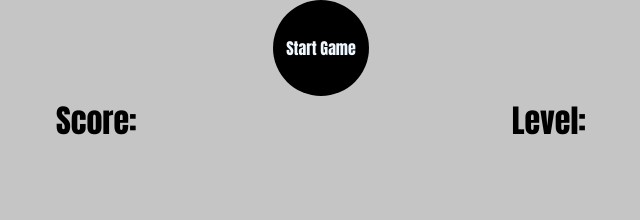
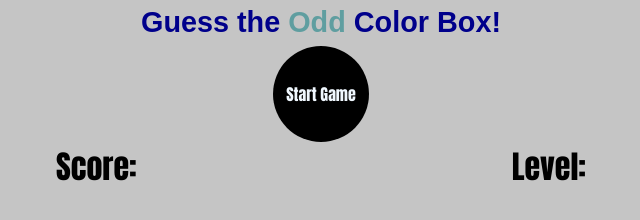
Before and after one commit to arjunaditya/elitmus-submission, a plain HTML site: page index.html in a window 1280 px wide. Shown: the whole page, without its empty margins (319-959 px from the left). Drawn offline with Linux system fonts and the light colour scheme.

Commit message:
add instructions

```diff
--- a/index.html
+++ b/index.html
@@ -12,6 +12,9 @@
 
 <body>
   <main>
+    <div class="instructions">
+      <h2>Guess the <span class="odd">Odd</span> Color Box!</h2>
+    </div>
     <div class="start-game">
       <p>Start Game</p>
     </div>
--- a/style.css
+++ b/style.css
@@ -7,6 +7,21 @@ body {
 /*
 main {
 } */
+
+.instructions {
+  color: darkblue;
+  font-size: 1.2rem;
+  font-family: Arial, Helvetica, sans-serif;
+  text-align: center;
+}
+
+.instructions h2 {
+  margin: 0.4rem 0;
+}
+
+.odd {
+  color: cadetblue;
+}
 
 .start-game {
   margin: 0 auto;
```
